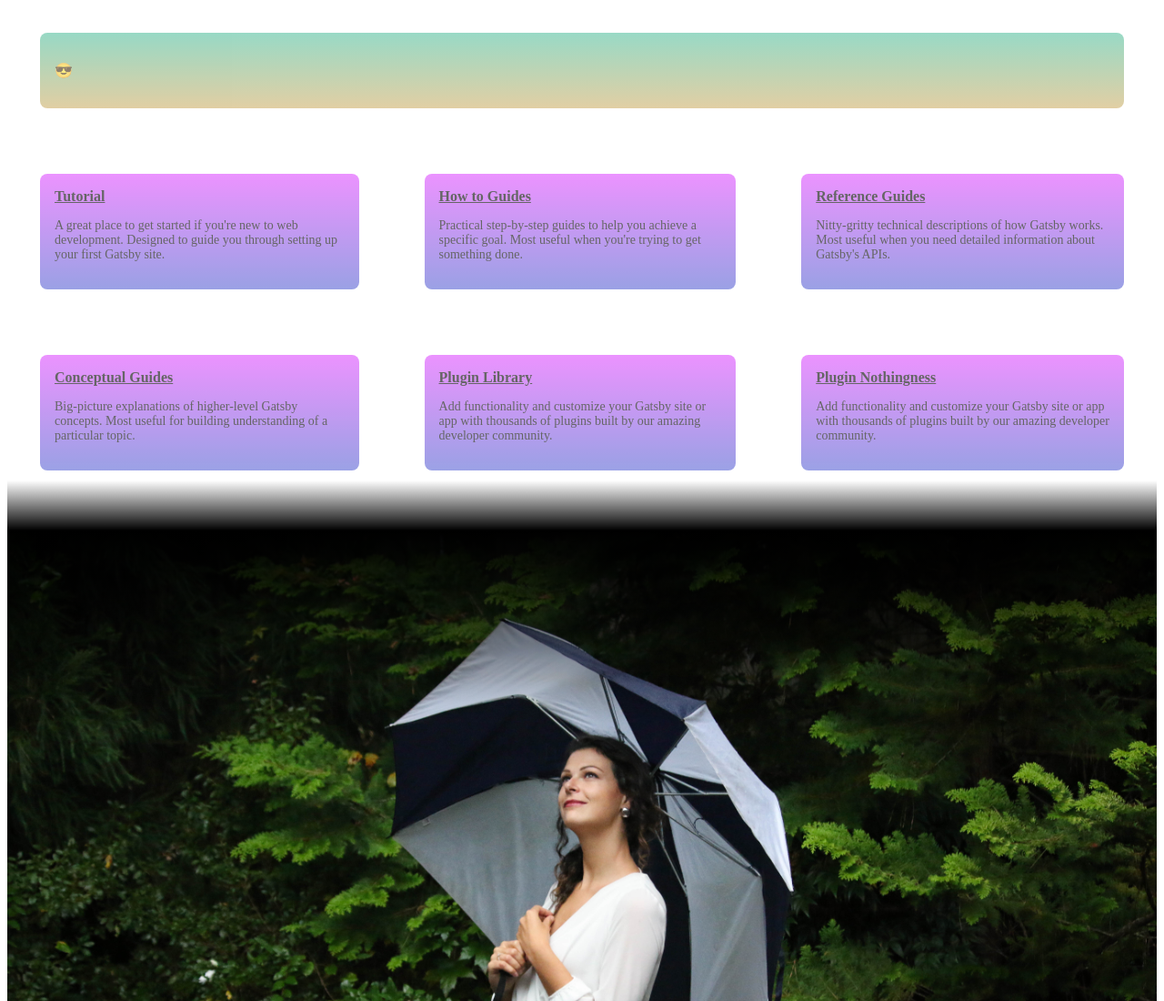
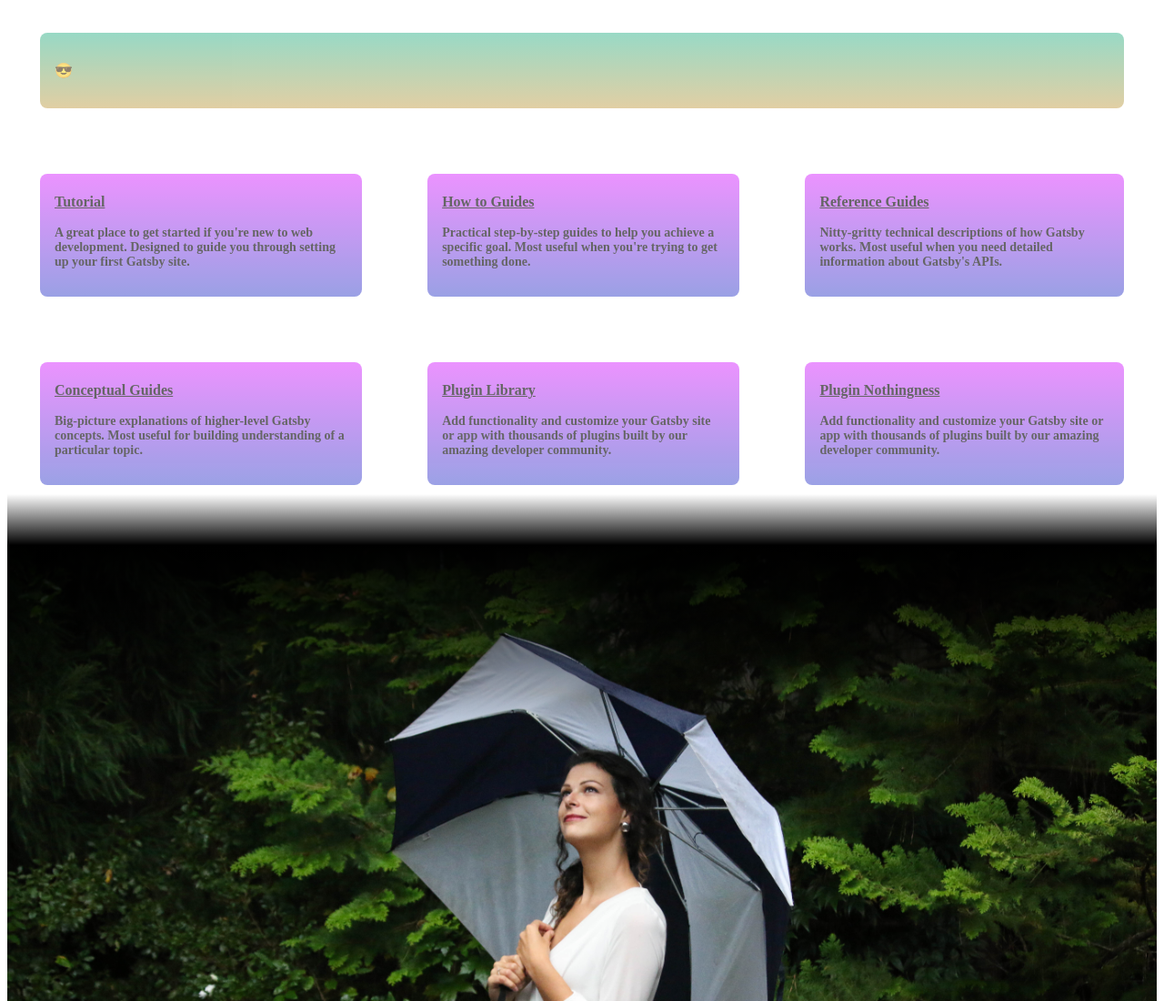
Before and after one commit to BitwiseAndrea/bitwiseandrea.github.io, a Gatsby site: page / in a window 1280 px wide. Shown: the top 1100 px of the page at 91% size. Built offline with nearby package versions, Linux system fonts and the light colour scheme; Gatsby itself is replaced by a stand-in of ours.

Commit message:
get rid of those quotes

```diff
--- a/src/pages/pageStyles.css
+++ b/src/pages/pageStyles.css
@@ -32,8 +32,8 @@
 }
 
 .listItem {
-  font-weight: "600";
-  font-size: "24px";
+  font-weight: 600;
+  font-size: 24px;
   border-radius: 8px;
   padding: 16px;
   margin: 36px;
```
